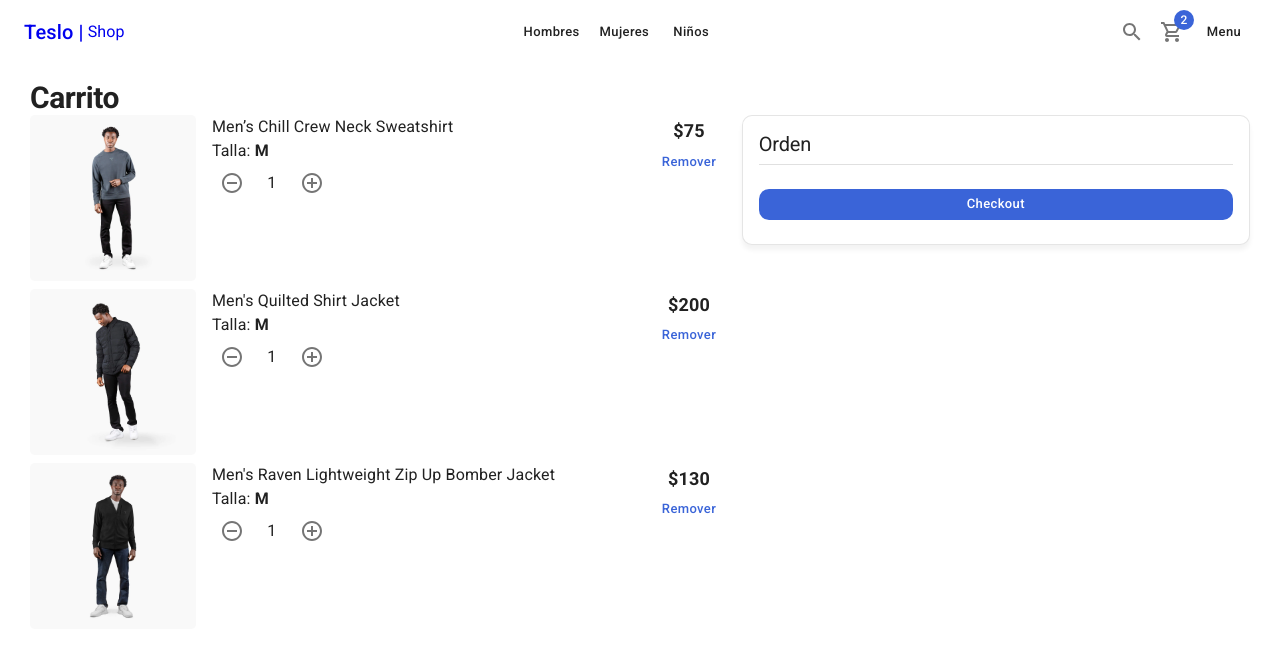
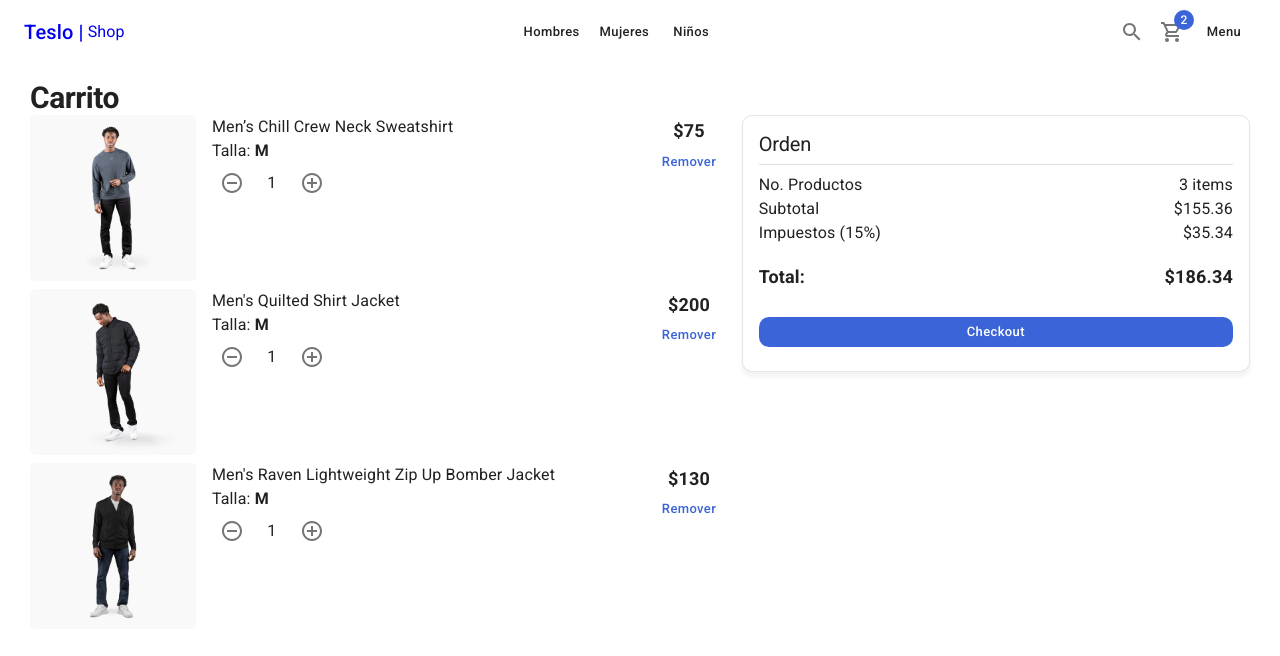
Before and after one commit to JorgeDGutierrez/teslo-shop, a Next.js app: page /cart in a window 1280 px wide. Shown: the top 656 px of the page. Built offline with nearby package versions, Linux system fonts and the light colour scheme.

Commit message:
resumen de la orden

```diff
--- a/components/cart/CartList.tsx
+++ b/components/cart/CartList.tsx
@@ -2,6 +2,7 @@
 import { initialData } from "../../database/products"
 import NextLink from 'next/link'
 import { ItemCounter } from "../ui"
+import { FC } from "react"
 
 
 const productsInCart = [
@@ -10,8 +11,14 @@
     initialData.products[2],
 ]
 
+interface Props {
+    editable?: boolean;
+}
 
-export const CartList = () => {
+export const CartList: FC<Props> = ({ editable = false }) => {
+
+
+
     return (
         <>
             {
@@ -37,15 +44,22 @@
                                 <Typography variant='body1' >Talla: <strong>M</strong></Typography>
 
                                 {/* Condicional */}
-                                <ItemCounter />
+                                {
+                                    editable ? <ItemCounter />
+                                        : <Typography variant='h5'>3 items</Typography>
+                                }
                             </Box>
                         </Grid>
                         <Grid item xs={2} display='flex' alignItems='center' flexDirection={'column'} >
                             <Typography variant='subtitle1' >{`$${product.price}`}</Typography>
                             {/* Editable */}
-                            <Button variant='text' color='secondary' >
-                                Remover
-                            </Button>
+                            {
+                                editable && (
+                                    <Button variant='text' color='secondary' >
+                                        Remover
+                                    </Button>
+                                )
+                            }
                         </Grid>
                     </Grid>
                 ))
--- /dev/null
+++ b/components/cart/OrderSummary.tsx
@@ -0,0 +1,39 @@
+import { Divider, Grid, Typography } from '@mui/material'
+
+
+export const OrderSummary = () => {
+    return (
+        <Grid container>
+            <Grid item xs={6}>
+                <Typography>No. Productos</Typography>
+            </Grid>
+            <Grid item xs={6} display='flex' justifyContent='end' >
+                <Typography>3 items</Typography>
+            </Grid>
+
+            <Grid item xs={6}>
+                <Typography>Subtotal</Typography>
+            </Grid>
+            <Grid item xs={6} display='flex' justifyContent='end' >
+                <Typography>{`$${155.36}`}</Typography>
+            </Grid>
+
+            <Grid item xs={6}>
+                <Typography>Impuestos (15%)</Typography>
+            </Grid>
+            <Grid item xs={6} display='flex' justifyContent='end' >
+                <Typography>{`$${35.34}`}</Typography>
+
+                <Divider sx={{ my: 1 }} />
+
+            </Grid>
+
+            <Grid item xs={6} sx={{ mt: 2 }}>
+                <Typography variant='subtitle1' >Total:</Typography>
+            </Grid>
+            <Grid item sx={{ mt: 2 }} xs={6} display='flex' justifyContent='end' >
+                <Typography variant='subtitle1' >{`$${186.34}`}</Typography>
+            </Grid>
+        </Grid>
+    )
+}
--- a/components/cart/index.ts
+++ b/components/cart/index.ts
@@ -1 +1,2 @@
 export * from './CartList'
+export * from './OrderSummary'
--- a/pages/cart/index.tsx
+++ b/pages/cart/index.tsx
@@ -1,5 +1,5 @@
 import { Box, Button, Card, CardContent, Divider, Grid, Typography } from "@mui/material";
-import { CartList } from "../../components/cart";
+import { CartList, OrderSummary } from "../../components/cart";
 import { ShopLayout } from "../../components/layouts";
 
 const CartPage = () => {
@@ -10,7 +10,7 @@
             <Grid container>
                 <Grid item xs={12} sm={7} >
                     {/* CartList */}
-                    <CartList />
+                    <CartList editable />
                 </Grid>
                 <Grid item xs={12} sm={5} >
                     <Card className='summary-card'>
@@ -18,6 +18,7 @@
                             <Typography variant="h2">Orden</Typography>
                             <Divider sx={{ my: 1 }} />
                             {/*Order summary */}
+                            <OrderSummary />
                             <Box sx={{ mt: 3 }} >
                                 <Button color="secondary" className='circular-btn' fullWidth >
                                     Checkout
```
